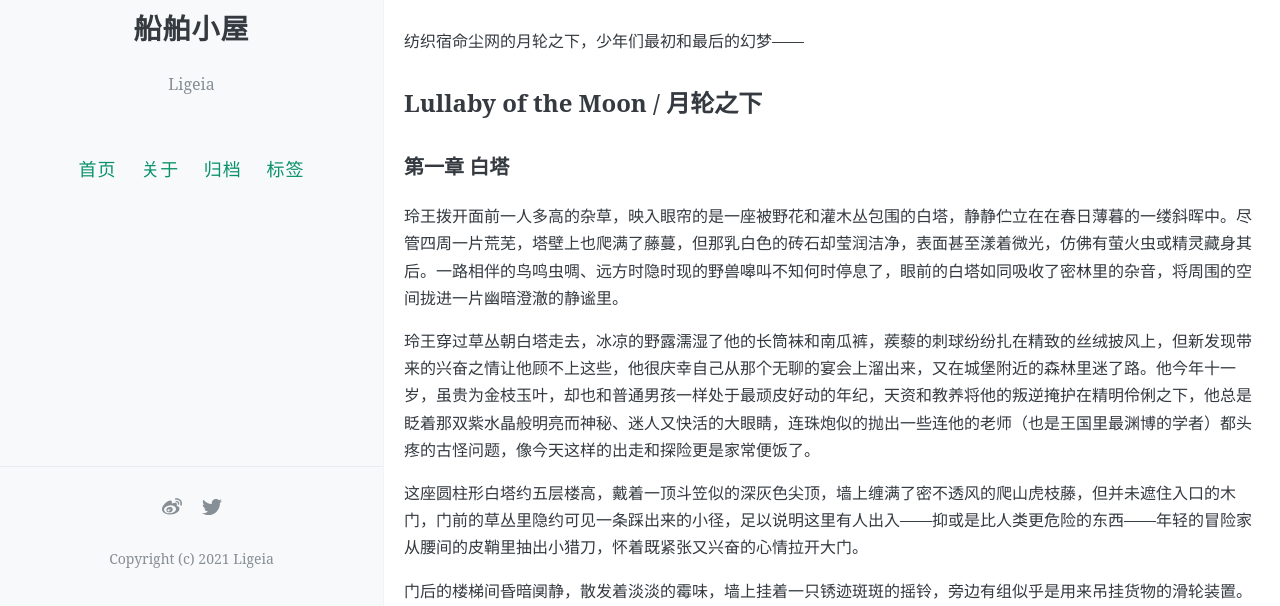
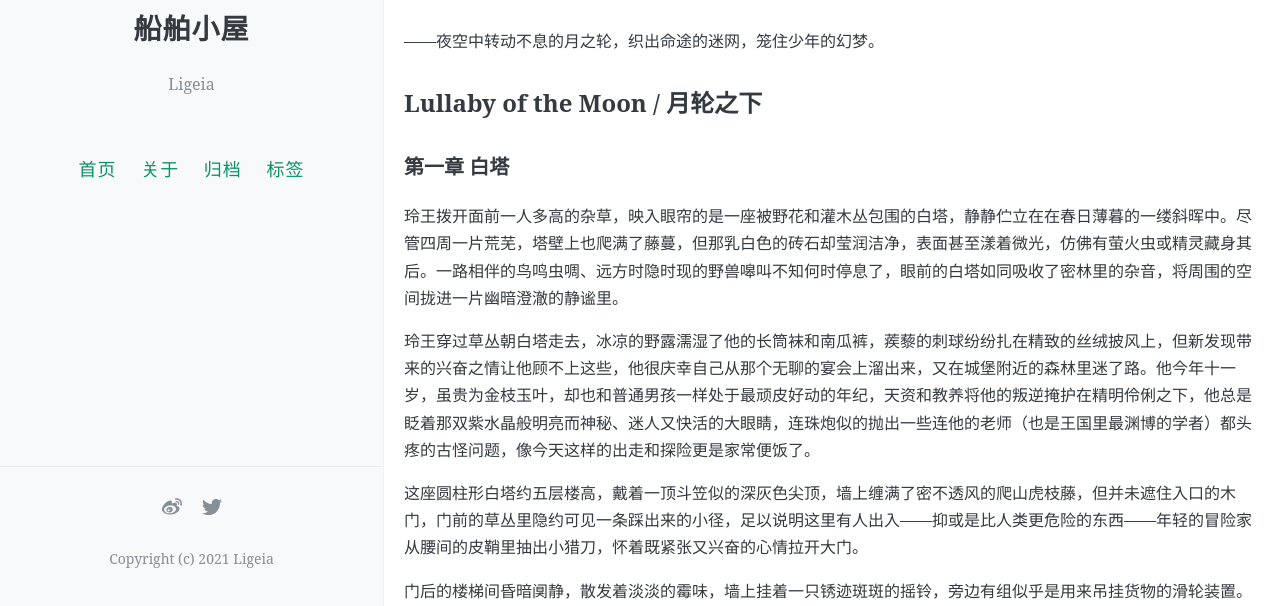
Before and after one commit to ligeiali13/blog, a Jekyll site: the page built from _posts/2022-10-01-lullaby-01.md, in a window 1280 px wide and 900 px high, cut to the strip 294-900 px from the top of the window. Built offline with Jekyll 4.4.1, drawn with Linux system fonts in a browser that asks for light colours; comment, search, counter and statistics services are not loaded.

Commit message:
Update 2022-10-01-lullaby-01.md

```diff
--- a/_posts/2022-10-01-lullaby-01.md
+++ b/_posts/2022-10-01-lullaby-01.md
@@ -16,7 +16,7 @@ comments: true
 
 <br />
 
-纺织宿命尘网的月轮之下，少年们最初和最后的幻梦——
+——夜空中转动不息的月之轮，织出命途的迷网，笼住少年的幻梦。
 
 Lullaby of the Moon / 月轮之下
 ----
```
